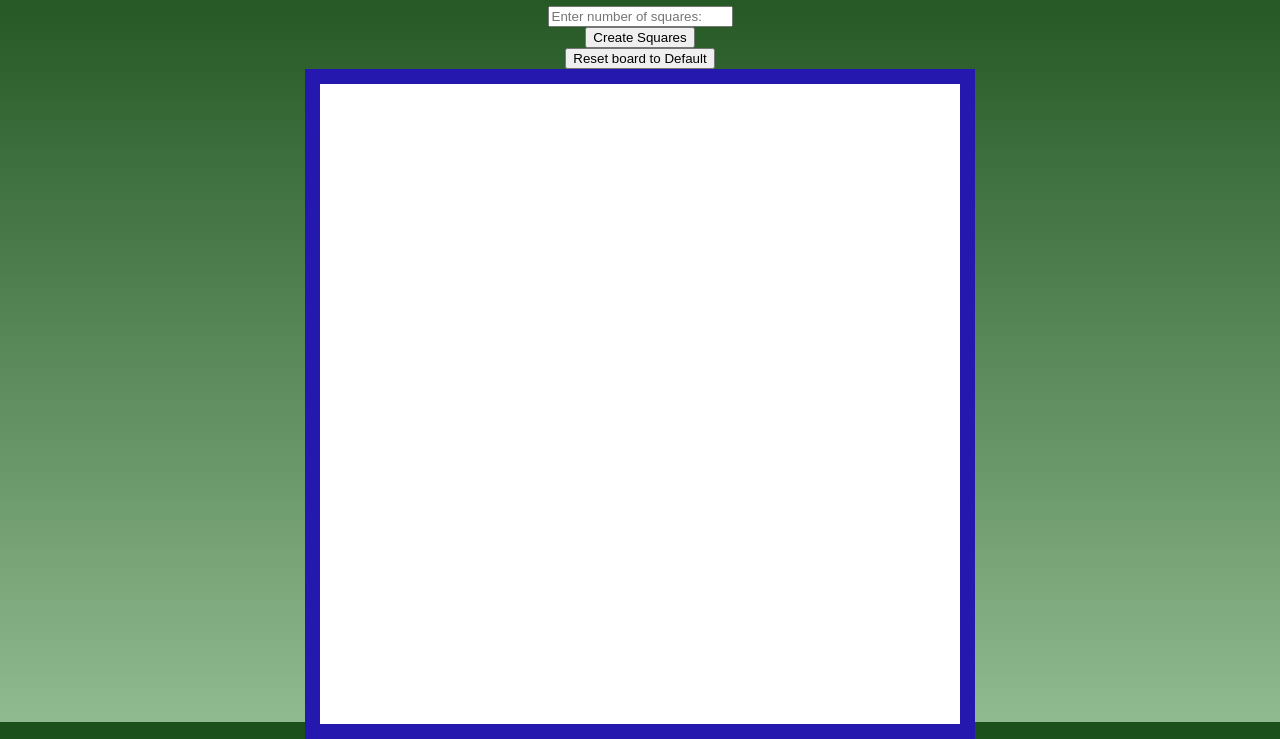
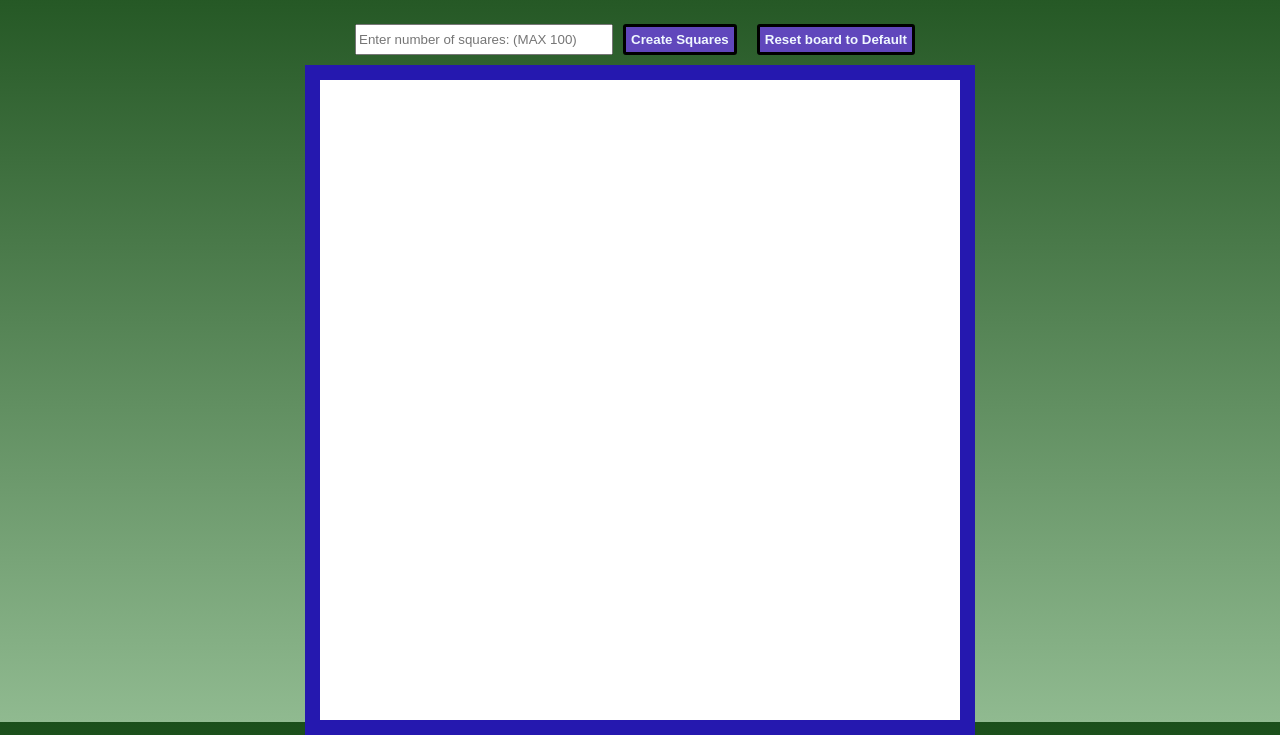
Before and after one commit to NickW16/Etch-a-Sketch, a plain HTML site: page index.html in a window 1280 px wide. Shown: the part 78-817 px from the top of the page. Drawn offline with Linux system fonts and the light colour scheme.

Commit message:
Add styles to buttons

```diff
--- a/index.html
+++ b/index.html
@@ -8,9 +8,11 @@
 </head>
 <body>
     <p id="title">Hover the cursor over the board to paint it!</p>
-    <input type="number" id="squareInput" placeholder="Enter number of squares: ">
-    <button id="createBtn">Create Squares</button>
-    <button id="resetBtn">Reset board to Default</button>
+    <div id="input-container">
+        <input type="number" id="squareInput" placeholder="Enter number of squares: (MAX 100) ">
+        <button id="createBtn">Create Squares</button>
+        <button id="resetBtn">Reset board to Default</button>
+    </div>
     <div id="box-container"></div>
 
 
--- a/style.css
+++ b/style.css
@@ -1,6 +1,7 @@
 body{
-    font-family: 'Segoe UI', Tahoma, Geneva, Verdana, sans-serif;
-    display:flex;
+    font-family:Impact, Haettenschweiler, 'Arial Narrow Bold', sans-serif;
+    font-weight: bold;
+    display: flex;
     flex-direction: column;
     justify-content: center;
     align-items: center;
@@ -8,6 +9,35 @@ body{
     margin: 0;
     height: 100vh;
 }
+
+/* buttons and input section */
+button {
+    font-weight: bold;
+    border-width: 3px;
+    border-radius: 3px;
+    border-style:solid;
+    background-color: rgb(96, 71, 188);
+    color: aliceblue;
+    padding: 5px;
+    margin: 10px;
+}
+
+button:hover {
+    color: black;
+    background-color: aliceblue;
+}
+
+#input-container {
+    display: flex;
+    align-items: center;
+}
+
+#squareInput {
+    width: 250px;
+    height: 25px;
+}
+
+/* end of button section */
 
 #title {
     color: aliceblue;
```
